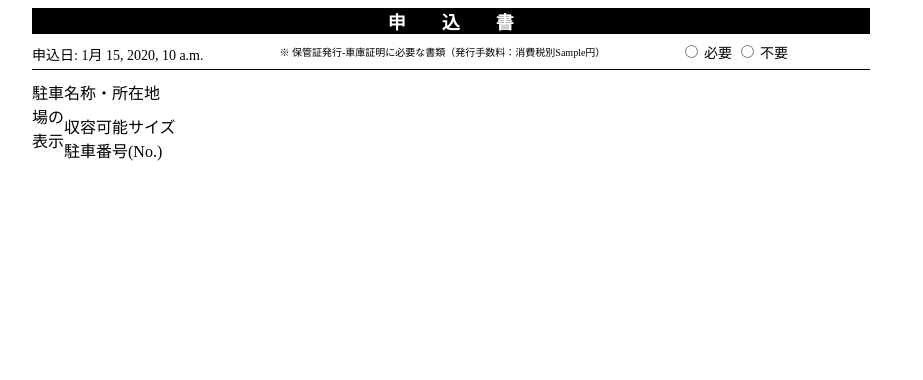
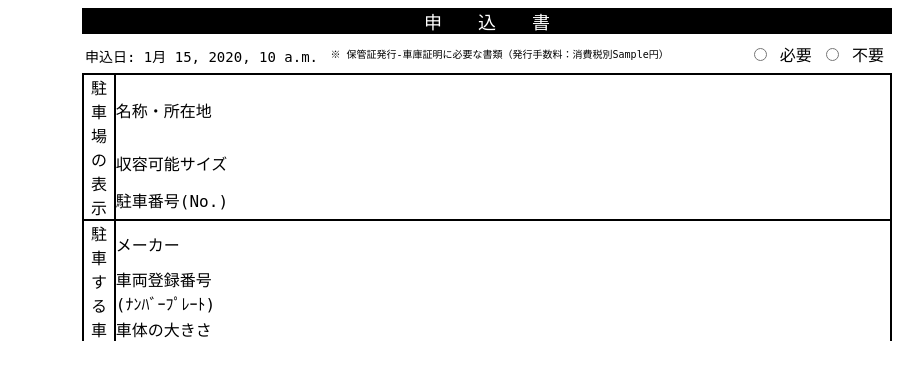
Before and after one commit to YangWanjun/areaparking, a Django app: template templates/format/subscription.html in a window 1280 px wide. Shown: the top 380 px of the page, without its empty margins (153-1076 px from the left). Run offline with Django 3.2, Linux system fonts and the light colour scheme; the template is opened without the code that fills it: most values are stand-ins (such as "Sample title", 1, 10 or a date in 2020); parts of the project's set-up code (start-up, migrations or seed data) failed here and were passed over.

Commit message:
申込書

```diff
--- a/contract/views.py
+++ b/contract/views.py
@@ -5,7 +5,7 @@ from django.shortcuts import get_object_or_404
 
 from . import models
 from contract.models import Task
-from format.models import ReportSubscriptionConfirm
+from format.models import ReportSubscriptionConfirm, ReportSubscription
 from utils.django_base import BaseTemplateView, BaseView
 from utils.mail import EbMail
 
@@ -35,7 +35,8 @@ class TempContractDetailView(BaseTemplateView):
             'temp_contract': temp_contract,
             'contractor': contractor,
             'parkingposition': parkingposition,
-            'subscription_confirm_template': ReportSubscriptionConfirm.get_default_report()
+            'subscription_confirm_template': ReportSubscriptionConfirm.get_default_report(),
+            'subscription_template': ReportSubscription.get_default_report(),
         })
         return context
 
--- a/format/models.py
+++ b/format/models.py
@@ -54,4 +54,4 @@ class ReportSubscription(BaseReport):
         try:
             return ReportSubscription.objects.get(is_default=True)
         except (ObjectDoesNotExist, MultipleObjectsReturned):
-            return None
+            return ReportSubscription.objects.public_all().first()
--- a/format/urls.py
+++ b/format/urls.py
@@ -9,4 +9,6 @@ urlpatterns = [
     url('^user_subscription/(?P<task_id>\d+)\.html$', views.UserOperationView.as_view(), name="user_subscription"),
     url('^subscription_confirm/(?P<report_id>\d+)/(?P<lot_id>\d+)/(?P<contractor_id>\d+)/$',
         views.SubscriptionConfirmView.as_view(), name="report_subscription_confirm"),
+    url('^subscription/(?P<report_id>\d+)/(?P<lot_id>\d+)/(?P<contractor_id>\d+)/$',
+        views.SubscriptionView.as_view(), name="report_subscription"),
 ]
--- a/templates/format/subscription.html
+++ b/templates/format/subscription.html
@@ -4,31 +4,50 @@
     <meta charset="UTF-8">
     <title>申込書</title>
     <style type="text/css">
+        .mce-content-body table caption, .mce-content-body table td, .mce-content-body table th {
+            padding: 5px 0px !important;
+        }
         * {
             overflow: hidden;
             white-space: nowrap;
+            font-family: "ＭＳ ゴシック", monospace;
         }
         .vertical-words {
             -webkit-writing-mode: vertical-rl;
             -ms-writing-mode: tb-rl;
             writing-mode: vertical-rl;
         }
-        .border-bottom,
-        .border-bottom td {
-            border-bottom: 1px solid black;
+        tr.border-top td {
+            border-top: 2px solid black;
+        }
+        .border-left {
+            border-left: 2px solid black;
+        }
+        .border-right {
+            border-right: 2px solid black;
+        }
+        .center {
+            text-align: center;
         }
     </style>
 </head>
 <body>
-<form method="post" style="margin: 0px auto; width: 910px;position: relative;">
-    <table cellpadding="0" cellspacing="0" style="font-size: 14px;">
-        <thead>
+<form method="post" style="margin: 0px auto; width: 810px;position: relative;">
+    <div style="text-align: center; background-color: #000000; color: #ffffff; font-size: 18px;">申　　込　　書</div>
+    <table width="100%">
         <tr>
-            <th colspan="10" style="text-align: center; background-color: #000000; color: #ffffff; font-size: 18px;">申　　込　　書</th>
+            <td style="font-size: 14px;padding-top:10px;padding-bottom:5px;">申込日: {{ current_date }}</td>
+            <td style="font-size: 10px;"><div style="width: 400px;">※ 保管証発行-車庫証明に必要な書類（発行手数料：消費税別{{ payment_c_commission }}円）</div></td>
+            <td>
+                <input type="radio" name="rdoReceipt" id="rdoReceipt1" />
+                <label for="rdoReceipt1">必要</label>
+                <input type="radio" name="rdoReceipt" id="rdoReceipt2" />
+                <label for="rdoReceipt2">不要</label>
+            </td>
         </tr>
-        </thead>
-        <tbody>
-        <tr style="height: 0px;">
+    </table>
+    <table cellpadding="0" cellspacing="0" style="font-size: 14px;" class="border-left border-right">
+        <tr style="height: 0px; visibility: hidden;">
             <td style="width: 32px;"></td>
             <td style="width: 59px;"></td>
             <td style="width: 52px;"></td>
@@ -40,18 +59,8 @@
             <td style="width: 72px;"></td>
             <td style="width: 190px;"></td>
         </tr>
-        <tr class="border-bottom">
-            <td colspan="4" style="font-size: 14px;padding-top:10px;padding-bottom:5px;">申込日: {{ current_date }}</td>
-            <td colspan="5" style="font-size: 10px;"><div style="width: 400px;">※ 保管証発行-車庫証明に必要な書類（発行手数料：消費税別{{ payment_c_commission }}円）</div></td>
-            <td>
-                <input type="radio" name="rdoReceipt" id="rdoReceipt1" />
-                <label for="rdoReceipt1">必要</label>
-                <input type="radio" name="rdoReceipt" id="rdoReceipt2" />
-                <label for="rdoReceipt2">不要</label>
-            </td>
-        </tr>
-        <tr>
-            <td rowspan="3" style="white-space: normal; font-size: 16px;">駐車場の表示</td>
+        <tr class="border-top">
+            <td rowspan="3" class="border-right center" style="white-space: normal; font-size: 16px;">駐車場の表示</td>
             <td colspan="2" style="font-size: 16px;padding: 10px 0px;">名称・所在地</td>
             <td colspan="7"></td>
         </tr>
@@ -63,7 +72,19 @@
             <td colspan="2" style="font-size: 16px">駐車番号(No.)</td>
             <td colspan="7"></td>
         </tr>
-        </tbody>
+        <tr class="border-top">
+            <td rowspan="3"  class="border-right center" style="white-space: normal; font-size: 16px;">駐車する車</td>
+            <td colspan="2" style="font-size: 16px;padding: 10px 0px;">メーカー</td>
+            <td colspan="7"></td>
+        </tr>
+        <tr>
+            <td colspan="2" style="font-size: 16px">車両登録番号<br/>(ﾅﾝﾊﾞｰﾌﾟﾚｰﾄ)</td>
+            <td colspan="7"></td>
+        </tr>
+        <tr>
+            <td colspan="2" style="font-size: 16px">車体の大きさ</td>
+            <td colspan="7"></td>
+        </tr>
     </table>
 </form>
 </body>
```
Also changed, not shown: format/views.py (+16 -0 lines), templates/contract/temp-contract.html (+7 -3 lines).
